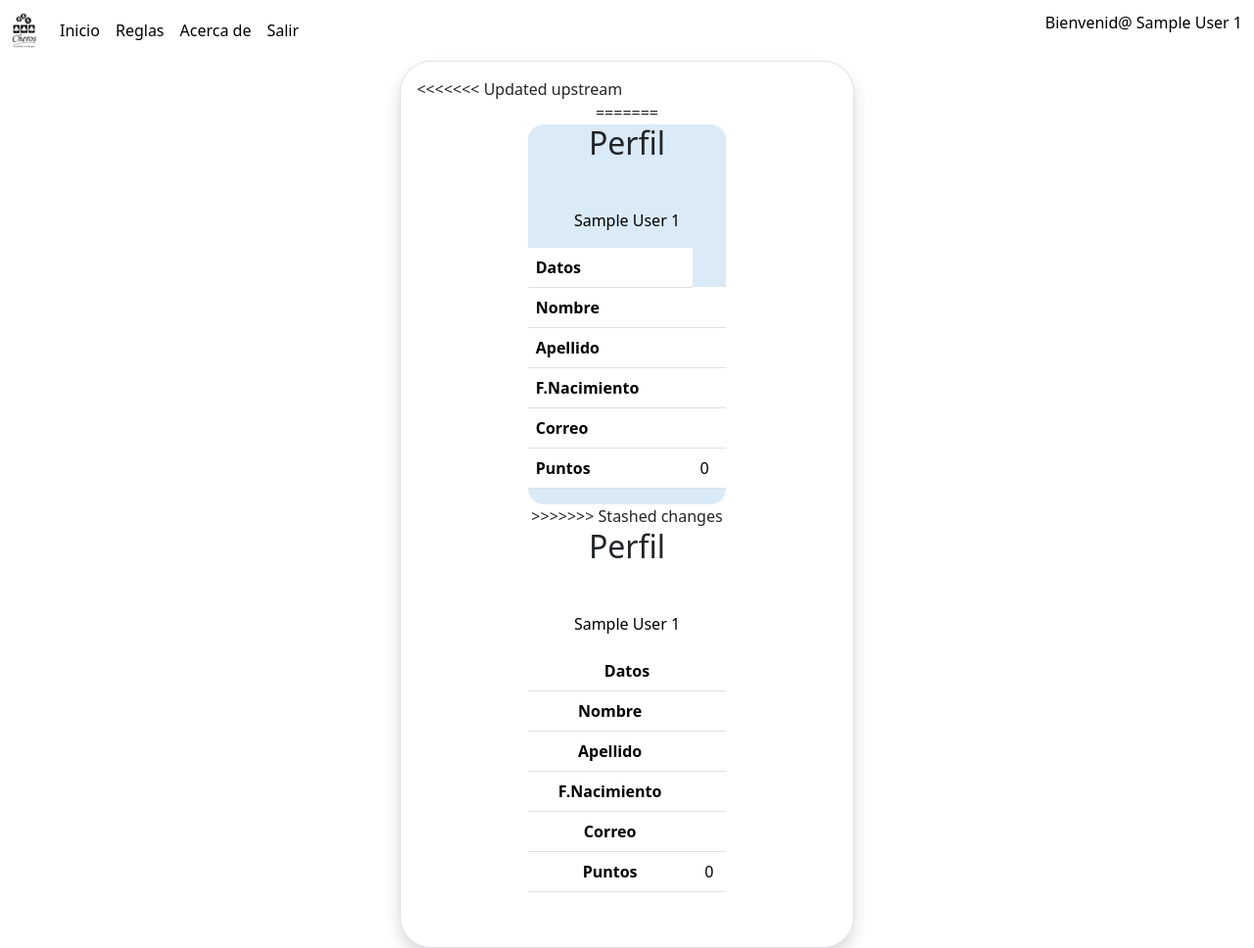
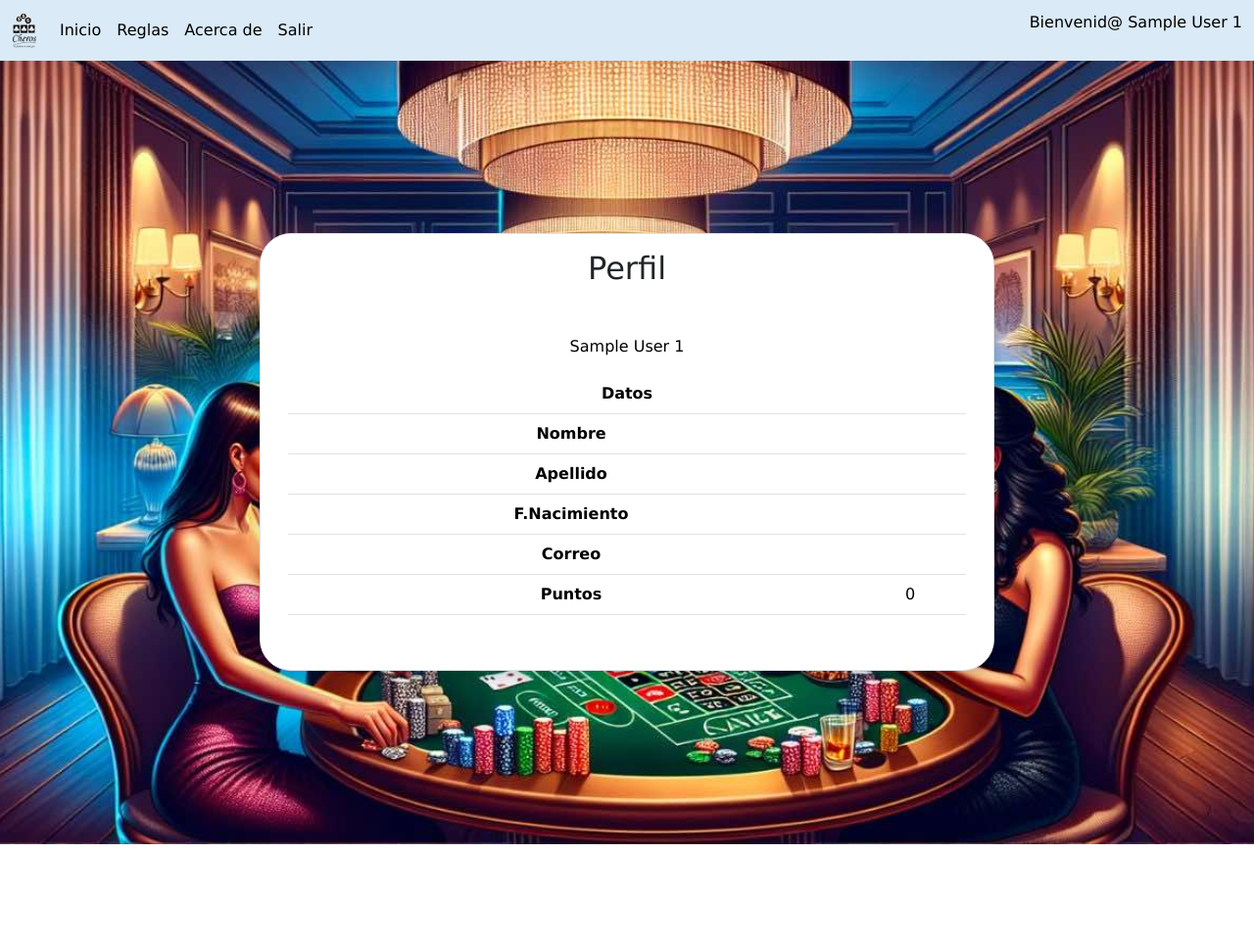
Before and after one commit to DanielRP10/CasinoRuleta, a PHP site: page /vista/PerfilUsuario.php in a window 1280 px wide. Shown: the whole page at 98% size. After the commit the page ends 862 px from the top, so only its background shows below. Run offline with PHP 8.4, Linux system fonts and the light colour scheme; the visitor is signed in with stand-in values (Sample User, id 1); data that the repository does not hold is empty.

Commit message:
Recuperación

```diff
--- a/Login.php
+++ b/Login.php
@@ -5,7 +5,7 @@
     <meta name="viewport" content="width=device-width, initial-scale=1.0">
     <title>LOGIN</title>
     <link rel="shortcut icon" href="recursos/img/logo.png"/>
-    <link rel="stylesheet" href="css/style.css">
+    <link rel="stylesheet" href="css/styles.css">
     <link href="https://cdn.jsdelivr.net/npm/bootstrap@5.0.2/dist/css/bootstrap.min.css" rel="stylesheet" integrity="sha384-EVSTQN3/azprG1Anm3QDgpJLIm9Nao0Yz1ztcQTwFspd3yD65VohhpuuCOmLASjC" crossorigin="anonymous">
 </head>
 <body class="lg">
--- a/css/styles.css
+++ b/css/styles.css
@@ -149,13 +149,12 @@
     margin: 0 auto 20px;
 }
 
-<<<<<<< Updated upstream:css/style.css
 .boton a {
     display: inline-block;
     padding: 5px 10px;
     margin-top: 20px;
     background-color: #D76606;
-=======
+}
 .cuadro .boton a{
     text-decoration: none;
     background-color: #D76606;
@@ -163,7 +162,7 @@
     font-size: large;
     padding: 0.5em 0.8em;
     border-radius: 0.313em;
->>>>>>> Stashed changes:css/styles.css
+
     cursor: pointer;
     color: black;
     text-decoration: none;
--- a/vista/Home.php
+++ b/vista/Home.php
@@ -74,7 +74,7 @@
                     <img src="../recursos/img/logo-juego.jpg" class="img-fluid">
                 </div>
                 <div class="boton">
-                    <a href="#">JUGAR</a>
+                    <a href="tablero.php">JUGAR</a>
                 </div>
             </div>
             <div class="cuadro">
--- a/vista/PerfilUsuario.php
+++ b/vista/PerfilUsuario.php
@@ -16,7 +16,7 @@
     <meta name="viewport" content="width=device-width, initial-scale=1.0">
     <title>Perfil</title>
     <link rel="shortcut icon" href="../recursos/img/logo.png"/>
-    <link rel="stylesheet" href="../css/style.css">
+    <link rel="stylesheet" href="../css/styles.css">
     <link href="https://cdn.jsdelivr.net/npm/bootstrap@5.3.3/dist/css/bootstrap.min.css" rel="stylesheet" integrity="sha384-QWTKZyjpPEjISv5WaRU9OFeRpok6YctnYmDr5pNlyT2bRjXh0JMhjY6hW+ALEwIH" crossorigin="anonymous">
 </head>
 <body class="lg">
@@ -61,79 +61,8 @@
     </header>
     <div class="container d-flex justify-content-center align-items-center min-vh-100">
         <div class="row border rounded-5 p-3 bg-white shadow box-area">
-<<<<<<< Updated upstream
            <center>
             <div class="col-md-12 ring-box">
-=======
-            <div class="col-md-6 rounded-4 d-flex flex-column left-box" style="background: #daeaf6">
-                <h2 class="text-center">Perfil</h2>
-                <div class="featured-image mb-3">
-                    <center>
-                        <img src="<?php echo $row['foto'];?>" class="img-fluid" style="width: 150px;">
-                    </center>
-                </div>
-                <p style="color: black" class="text-center">
-                    <?php
-                        echo  $_SESSION["nombres"]." ".$_SESSION["apellidos"];
-                    ?>
-                </p>
-
-                <table class="table">
-                    <thead>
-                        <tr>
-                            <th scope="col">Datos</th>
-                        </tr>
-                    </thead>
-                    <tbody>
-                        <tr>
-                            <th scope="row">Nombre</th>
-                            <td>
-                                <?php
-                                    echo $row['nombres'];
-                                ?>
-                            </td>
-                        </tr>
-                        <tr>
-                            <th scope="row">Apellido</th>
-                            <td>
-                                <?php
-                                    echo $row['apellidos'];
-                                ?>
-                            </td>
-                        </tr>
-                        <tr>
-                            <th scope="row">F.Nacimiento</th>
-                            <td>
-                                <?php
-                                    echo $row['fechaNacimiento'];
-                                ?>
-                            </td>
-                        </tr>
-                        <tr>
-                            <th scope="row">Correo</th>
-                            <td>
-                                <?php
-                                    echo $row['usuairo'];
-                                ?>
-                            </td>
-                        </tr>
-                        <tr>
-                            <th scope="row">Puntos</th>
-                            <td>
-                                <?php
-                                    if( $row['puntaje'] <=0){
-                                        echo '0';
-                                    }else{
-                                        echo $row['puntaje'];
-                                    }
-                                ?>
-                            </td>
-                        </tr>
-                    </tbody>
-                </table>
-            </div>
-            <div class="col-md-6 ring-box">
->>>>>>> Stashed changes
                 <div class="row align-items-center">
                     <div class="header-text mb-4 text-wrap text-center">
                         <h2 class="text-center">Perfil</h2>
--- a/vista/Posiciones.php
+++ b/vista/Posiciones.php
@@ -10,7 +10,7 @@
     <meta charset="UTF-8">
     <meta name="viewport" content="width=device-width, initial-scale=1.0">
     <link rel="shortcut icon" href="../recursos/img/logo.png"/>
-    <link rel="stylesheet" href="../css/style.css">
+    <link rel="stylesheet" href="../css/styles.css">
     <link href="https://cdn.jsdelivr.net/npm/bootstrap@5.3.3/dist/css/bootstrap.min.css" rel="stylesheet" integrity="sha384-QWTKZyjpPEjISv5WaRU9OFeRpok6YctnYmDr5pNlyT2bRjXh0JMhjY6hW+ALEwIH" crossorigin="anonymous">
     <title>GRUD CON PHP Y MYSQL</title>
 </head>
--- a/vista/tablero.php
+++ b/vista/tablero.php
@@ -17,7 +17,7 @@
     <title>Document</title>
     <link rel="shortcut icon" href="../recursos/img/logo.png"/>
     <link href="https://cdn.jsdelivr.net/npm/bootstrap@5.0.2/dist/css/bootstrap.min.css" rel="stylesheet" integrity="sha384-EVSTQN3/azprG1Anm3QDgpJLIm9Nao0Yz1ztcQTwFspd3yD65VohhpuuCOmLASjC" crossorigin="anonymous">
-    <link rel="stylesheet" href="../css/style.css">
+    <link rel="stylesheet" href="../css/styles.css">
 </head>
 <body class="lg">
     <header class="titulo">
```
